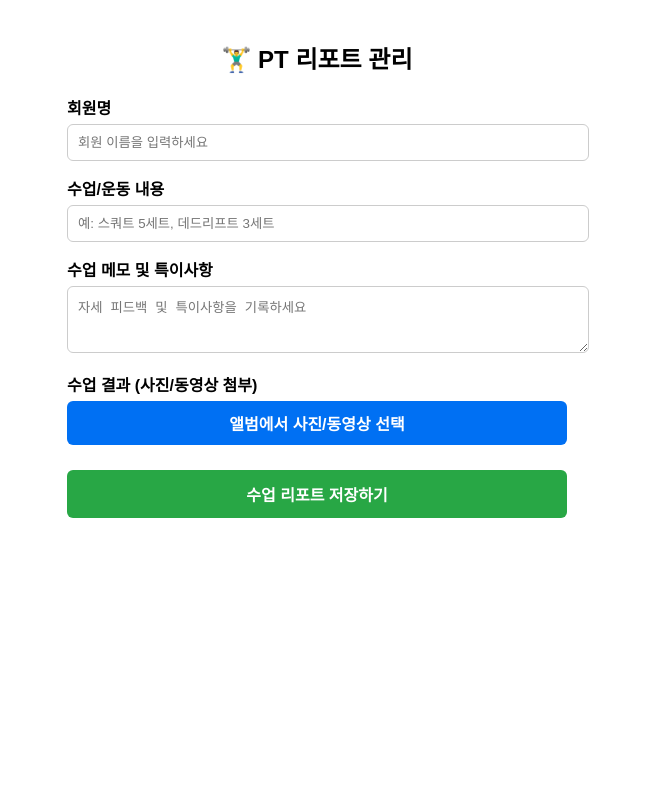
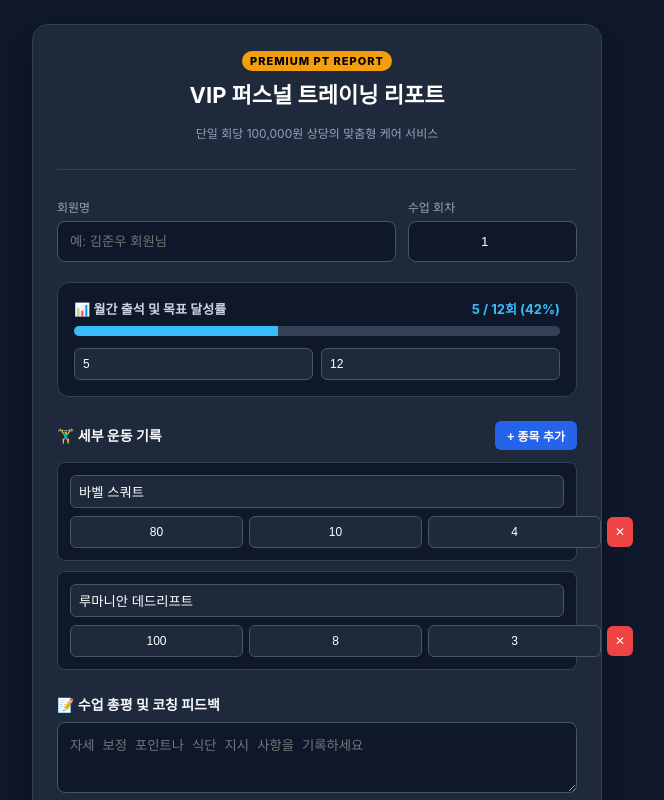
Before and after one commit to a33359003-spec/KIMJUNWOO, a React (Create React App) app: page / in a window 1280 px wide. Shown: the top 800 px of the page, without its empty margins (323-987 px from the left). Built offline with nearby package versions, Linux system fonts and the light colour scheme.

Commit message:
VIP PT 리포트 전체 적용

```diff
--- a/src/App.js
+++ b/src/App.js
@@ -1,154 +1,311 @@
 import React, { useState } from 'react';
 
 function App() {
-  // 수업 입력 데이터 상태
+  // 1. 상태 관리
   const [member, setMember] = useState('');
-  const [exercise, setExercise] = useState('');
+  const [sessionCount, setSessionCount] = useState(1);
+  const [monthlyTarget, setMonthlyTarget] = useState(12); // 월 목표 횟수
+  const [completedSessions, setCompletedSessions] = useState(5); // 진행한 횟수
+
+  // 운동 상세 기록
+  const [exercises, setExercises] = useState([
+    { name: '바벨 스쿼트', weight: '80', reps: '10', sets: '4' },
+    { name: '루마니안 데드리프트', weight: '100', reps: '8', sets: '3' }
+  ]);
+
   const [memo, setMemo] = useState('');
-  const [selectedMedia, setSelectedMedia] = useState(null);
-  const [mediaType, setMediaType] = useState('');
+  const [mediaList, setMediaList] = useState([]); // 다중 사진/동영상 및 설명 저장
 
-  // 사진 및 동영상 파일 선택 처리
-  const handleMediaChange = (e) => {
-    if (e.target.files && e.target.files[0]) {
-      const file = e.target.files[0];
-      const url = URL.createObjectURL(file);
-      setSelectedMedia(url);
+  // 2. 운동 항목 추가/삭제/수정
+  const handleAddExercise = () => {
+    setExercises([...exercises, { name: '', weight: '', reps: '', sets: '' }]);
+  };
 
-      if (file.type.startsWith('video/')) {
-        setMediaType('video');
-      } else {
-        setMediaType('image');
-      }
+  const handleExerciseChange = (index, field, value) => {
+    const updated = [...exercises];
+    updated[index][field] = value;
+    setExercises(updated);
+  };
+
+  const handleRemoveExercise = (index) => {
+    setExercises(exercises.filter((_, i) => i !== index));
+  };
+
+  // 3. 다중 미디어 파일 선택 및 개별 설명 등록
+  const handleMediaUpload = (e) => {
+    if (e.target.files) {
+      const filesArray = Array.from(e.target.files);
+      const newMediaItems = filesArray.map((file) => ({
+        id: Math.random().toString(36).substr(2, 9),
+        url: URL.createObjectURL(file),
+        type: file.type.startsWith('video/') ? 'video' : 'image',
+        caption: ''
+      }));
+      setMediaList((prev) => [...prev, ...newMediaItems]);
     }
   };
 
-  const handleSubmit = (e) => {
-    e.preventDefault();
-    alert('수업 내용이 성공적으로 기록되었습니다!');
+  const handleCaptionChange = (id, text) => {
+    setMediaList((prev) =>
+      prev.map((item) => (item.id === id ? { ...item, caption: text } : item))
+    );
   };
 
+  const handleRemoveMedia = (id) => {
+    setMediaList((prev) => prev.filter((item) => item.id !== id));
+  };
+
+  // 4. 카카오톡 전송 기능 (공유 API & 클립보드 복사)
+  const handleShareKakao = () => {
+    if (!member) {
+      alert('회원 이름을 입력해 주세요.');
+      return;
+    }
+
+    const exerciseDetails = exercises
+      .filter((e) => e.name)
+      .map((e) => `• ${e.name}: ${e.weight}kg / ${e.reps}회 / ${e.sets}세트`)
+      .join('\n');
+
+    const progressPercent = Math.round((completedSessions / monthlyTarget) * 100);
+
+    const shareText =
+`🏆 [VIP PT 리포트]
+👤 회원명: ${member}님 (${sessionCount}회차)
+💰 세션 가치: Premium PT (회당 100,000원)
+📊 월간 목표 달성률: ${completedSessions}/${monthlyTarget}회 (${progressPercent}%)
+
+🏋️‍♂️ [오늘의 수행 운동]
+${exerciseDetails || '기록 없음'}
+
+📝 [트레이너 피드백]
+${memo || '수고 많으셨습니다!'}
+
+📷 미디어 첨부: ${mediaList.length}건`;
+
+    if (navigator.share) {
+      navigator.share({
+        title: `${member}님 PT 리포트`,
+        text: shareText,
+        url: window.location.href,
+      }).catch(() => {});
+    } else {
+      navigator.clipboard.writeText(shareText);
+      alert('리포트 요약 내용이 복사되었습니다! 카카오톡 대화창에 붙여넣기(Paste) 해주세요.');
+    }
+  };
+
+  // 월간 달성률 계산
+  const progressPercentage = Math.min(Math.round((completedSessions / monthlyTarget) * 100), 100);
+
   return (
-    <div style={{ padding: '20px', maxWidth: '500px', margin: '0 auto', fontFamily: 'sans-serif' }}>
-      <h2 style={{ textAlign: 'center', marginBottom: '20px' }}>🏋️‍♂️ PT 리포트 관리</h2>
+    <div style={{ backgroundColor: '#0f172a', minHeight: '100vh', color: '#f8fafc', padding: '24px 16px', fontFamily: '-apple-system, BlinkMacSystemFont, "Segoe UI", Roboto, sans-serif' }}>
+      <div style={{ maxWidth: '520px', margin: '0 auto', backgroundColor: '#1e293b', borderRadius: '16px', border: '1px solid #334155', padding: '24px', boxShadow: '0 20px 25px -5px rgba(0, 0, 0, 0.5)' }}>
 
-      <form onSubmit={handleSubmit} style={{ display: 'flex', flexDirection: 'column', gap: '15px' }}>
-        {/* 회원 선택 */}
-        <div>
-          <label style={{ fontWeight: 'bold', display: 'block', marginBottom: '5px' }}>회원명</label>
-          <input
-            type="text"
-            placeholder="회원 이름을 입력하세요"
-            value={member}
-            onChange={(e) => setMember(e.target.value)}
-            style={{ width: '100%', padding: '10px', borderRadius: '6px', border: '1px solid #ccc' }}
+        {/* 헤더 */}
+        <div style={{ textAlign: 'center', marginBottom: '28px', borderBottom: '1px solid #334155', paddingBottom: '16px' }}>
+          <span style={{ backgroundColor: '#f59e0b', color: '#000', fontSize: '11px', fontWeight: '800', padding: '3px 8px', borderRadius: '12px', letterSpacing: '1px' }}>PREMIUM PT REPORT</span>
+          <h1 style={{ fontSize: '22px', fontWeight: '700', marginTop: '8px', color: '#ffffff' }}>VIP 퍼스널 트레이닝 리포트</h1>
+          <p style={{ color: '#94a3b8', fontSize: '12px', marginTop: '4px' }}>단일 회당 100,000원 상당의 맞춤형 케어 서비스</p>
+        </div>
+
+        {/* 1. 회원 정보 & 회차 */}
+        <div style={{ display: 'grid', gridTemplateColumns: '2fr 1fr', gap: '12px', marginBottom: '20px' }}>
+          <div>
+            <label style={{ fontSize: '12px', color: '#94a3b8', display: 'block', marginBottom: '6px' }}>회원명</label>
+            <input
+              type="text"
+              placeholder="예: 김준우 회원님"
+              value={member}
+              onChange={(e) => setMember(e.target.value)}
+              style={{ width: '100%', padding: '12px', borderRadius: '8px', border: '1px solid #475569', backgroundColor: '#0f172a', color: '#fff', boxSizing: 'border-box' }}
+            />
+          </div>
+          <div>
+            <label style={{ fontSize: '12px', color: '#94a3b8', display: 'block', marginBottom: '6px' }}>수업 회차</label>
+            <input
+              type="number"
+              value={sessionCount}
+              onChange={(e) => setSessionCount(e.target.value)}
+              style={{ width: '100%', padding: '12px', borderRadius: '8px', border: '1px solid #475569', backgroundColor: '#0f172a', color: '#fff', boxSizing: 'border-box', textAlign: 'center' }}
+            />
+          </div>
+        </div>
+
+        {/* 2. 월간 목표 진행 상황 */}
+        <div style={{ backgroundColor: '#0f172a', padding: '16px', borderRadius: '12px', border: '1px solid #334155', marginBottom: '24px' }}>
+          <div style={{ display: 'flex', justifyContent: 'space-between', fontSize: '13px', marginBottom: '8px' }}>
+            <span style={{ color: '#cbd5e1', fontWeight: '600' }}>📊 월간 출석 및 목표 달성률</span>
+            <span style={{ color: '#38bdf8', fontWeight: '700' }}>{completedSessions} / {monthlyTarget}회 ({progressPercentage}%)</span>
+          </div>
+          <div style={{ width: '100%', backgroundColor: '#334155', height: '10px', borderRadius: '5px', overflow: 'hidden' }}>
+            <div style={{ width: `${progressPercentage}%`, backgroundColor: '#38bdf8', height: '100%', transition: 'width 0.3s ease' }}></div>
+          </div>
+          <div style={{ display: 'flex', gap: '8px', marginTop: '12px' }}>
+            <input
+              type="number"
+              placeholder="진행회수"
+              value={completedSessions}
+              onChange={(e) => setCompletedSessions(Number(e.target.value))}
+              style={{ width: '50%', padding: '8px', borderRadius: '6px', border: '1px solid #475569', backgroundColor: '#1e293b', color: '#fff', fontSize: '12px' }}
+            />
+            <input
+              type="number"
+              placeholder="목표회수"
+              value={monthlyTarget}
+              onChange={(e) => setMonthlyTarget(Number(e.target.value))}
+              style={{ width: '50%', padding: '8px', borderRadius: '6px', border: '1px solid #475569', backgroundColor: '#1e293b', color: '#fff', fontSize: '12px' }}
+            />
+          </div>
+        </div>
+
+        {/* 3. 운동 세부 정보 (종목, 무게, 횟수, 세트) */}
+        <div style={{ marginBottom: '24px' }}>
+          <div style={{ display: 'flex', justifyContent: 'space-between', alignItems: 'center', marginBottom: '12px' }}>
+            <label style={{ fontSize: '14px', fontWeight: '700', color: '#f8fafc' }}>🏋️‍♂️ 세부 운동 기록</label>
+            <button
+              type="button"
+              onClick={handleAddExercise}
+              style={{ padding: '6px 12px', backgroundColor: '#2563eb', color: '#fff', border: 'none', borderRadius: '6px', fontSize: '12px', cursor: 'pointer', fontWeight: '600' }}
+            >
+              + 종목 추가
+            </button>
+          </div>
+
+          {exercises.map((item, index) => (
+            <div key={index} style={{ backgroundColor: '#0f172a', padding: '12px', borderRadius: '8px', border: '1px solid #334155', marginBottom: '10px' }}>
+              <input
+                type="text"
+                placeholder="운동 종목 이름"
+                value={item.name}
+                onChange={(e) => handleExerciseChange(index, 'name', e.target.value)}
+                style={{ width: '100%', padding: '8px', borderRadius: '6px', border: '1px solid #475569', backgroundColor: '#1e293b', color: '#fff', marginBottom: '8px', boxSizing: 'border-box' }}
+              />
+              <div style={{ display: 'grid', gridTemplateColumns: '1fr 1fr 1fr auto', gap: '6px', alignItems: 'center' }}>
+                <input
+                  type="text"
+                  placeholder="무게(kg)"
+                  value={item.weight}
+                  onChange={(e) => handleExerciseChange(index, 'weight', e.target.value)}
+                  style={{ padding: '8px', borderRadius: '6px', border: '1px solid #475569', backgroundColor: '#1e293b', color: '#fff', fontSize: '12px', textAlign: 'center' }}
+                />
+                <input
+                  type="text"
+                  placeholder="횟수(회)"
+                  value={item.reps}
+                  onChange={(e) => handleExerciseChange(index, 'reps', e.target.value)}
+                  style={{ padding: '8px', borderRadius: '6px', border: '1px solid #475569', backgroundColor: '#1e293b', color: '#fff', fontSize: '12px', textAlign: 'center' }}
+                />
+                <input
+                  type="text"
+                  placeholder="세트"
+                  value={item.sets}
+                  onChange={(e) => handleExerciseChange(index, 'sets', e.target.value)}
+                  style={{ padding: '8px', borderRadius: '6px', border: '1px solid #475569', backgroundColor: '#1e293b', color: '#fff', fontSize: '12px', textAlign: 'center' }}
+                />
+                <button
+                  type="button"
+                  onClick={() => handleRemoveExercise(index)}
+                  style={{ padding: '8px', backgroundColor: '#ef4444', color: '#fff', border: 'none', borderRadius: '6px', cursor: 'pointer', fontSize: '12px' }}
+                >
+                  ✕
+                </button>
+              </div>
+            </div>
+          ))}
+        </div>
+
+        {/* 4. 피드백 및 특이사항 */}
+        <div style={{ marginBottom: '24px' }}>
+          <label style={{ fontSize: '14px', fontWeight: '700', color: '#f8fafc', display: 'block', marginBottom: '8px' }}>📝 수업 총평 및 코칭 피드백</label>
+          <textarea
+            rows="3"
+            placeholder="자세 보정 포인트나 식단 지시 사항을 기록하세요"
+            value={memo}
+            onChange={(e) => setMemo(e.target.value)}
+            style={{ width: '100%', padding: '12px', borderRadius: '8px', border: '1px solid #475569', backgroundColor: '#0f172a', color: '#fff', boxSizing: 'border-box' }}
           />
         </div>
 
-        {/* 운동 내용 */}
-        <div>
-          <label style={{ fontWeight: 'bold', display: 'block', marginBottom: '5px' }}>수업/운동 내용</label>
+        {/* 5. 사진/동영상 다중 첨부 및 설명 작성 */}
+        <div style={{ marginBottom: '28px' }}>
+          <label style={{ fontSize: '14px', fontWeight: '700', color: '#f8fafc', display: 'block', marginBottom: '8px' }}>📷 운동 미디어 첨부 (여러 장 가능)</label>
+          <label
+            htmlFor="multi-media-upload"
+            style={{
+              padding: '14px',
+              backgroundColor: '#3b82f6',
+              color: 'white',
+              borderRadius: '8px',
+              cursor: 'pointer',
+              fontWeight: '700',
+              display: 'block',
+              textAlign: 'center',
+              boxSizing: 'border-box',
+              border: '1px dashed #60a5fa'
+            }}
+          >
+            + 앨범에서 사진/동영상 여러 개 선택
+          </label>
           <input
-            type="text"
-            placeholder="예: 스쿼트 5세트, 데드리프트 3세트"
-            value={exercise}
-            onChange={(e) => setExercise(e.target.value)}
-            style={{ width: '100%', padding: '10px', borderRadius: '6px', border: '1px solid #ccc' }}
+            id="multi-media-upload"
+            type="file"
+            multiple
+            onChange={handleMediaUpload}
+            style={{ display: 'none' }}
           />
+
+          {/* 미디어 목록 및 설명 입력 칸 */}
+          {mediaList.map((media) => (
+            <div key={media.id} style={{ marginTop: '16px', backgroundColor: '#0f172a', padding: '12px', borderRadius: '8px', border: '1px solid #334155' }}>
+              {media.type === 'image' ? (
+                <img src={media.url} alt="첨부 사진" style={{ width: '100%', maxHeight: '220px', objectFit: 'cover', borderRadius: '6px' }} />
+              ) : (
+                <video src={media.url} controls style={{ width: '100%', maxHeight: '220px', borderRadius: '6px' }} />
+              )}
+              <input
+                type="text"
+                placeholder="이 사진/동영상에 대한 설명을 적어주세요 (예: 스쿼트 하단 자세)"
+                value={media.caption}
+                onChange={(e) => handleCaptionChange(media.id, e.target.value)}
+                style={{ width: '100%', padding: '8px', marginTop: '8px', borderRadius: '6px', border: '1px solid #475569', backgroundColor: '#1e293b', color: '#fff', boxSizing: 'border-box', fontSize: '12px' }}
+              />
+              <button
+                type="button"
+                onClick={() => handleRemoveMedia(media.id)}
+                style={{ marginTop: '8px', width: '100%', padding: '6px', backgroundColor: '#ef4444', color: '#fff', border: 'none', borderRadius: '6px', fontSize: '12px', cursor: 'pointer' }}
+              >
+                삭제
+              </button>
+            </div>
+          ))}
         </div>
 
-        {/* 특이사항 메모 */}
-        <div>
-          <label style={{ fontWeight: 'bold', display: 'block', marginBottom: '5px' }}>수업 메모 및 특이사항</label>
-          <textarea
-            rows="3"
-            placeholder="자세 피드백 및 특이사항을 기록하세요"
-            value={memo}
-            onChange={(e) => setMemo(e.target.value)}
-            style={{ width: '100%', padding: '10px', borderRadius: '6px', border: '1px solid #ccc' }}
-          />
-        </div>
-
-        {/* 수업 사진 및 동영상 첨부 (앨범 호환) */}
-        <div>
-          <label style={{ fontWeight: 'bold', display: 'block', marginBottom: '5px' }}>수업 결과 (사진/동영상 첨부)</label>
-          <label
-            htmlFor="media-upload"
-            style={{
-              padding: '10px 15px',
-              backgroundColor: '#0070f3',
-              color: 'white',
-              borderRadius: '6px',
-              cursor: 'pointer',
-              fontWeight: 'bold',
-              display: 'inline-block',
-              textAlign: 'center',
-              width: '100%',
-              boxSizing: 'border-box'
-            }}
-          >
-            앨범에서 사진/동영상 선택
-          </label>
-          <input
-            id="media-upload"
-            type="file"
-            onChange={handleMediaChange}
-            style={{ display: 'none' }}
-          />
-        </div>
-
-        {/* 미디어 미리보기 */}
-        {selectedMedia && (
-          <div style={{ marginTop: '10px', textAlign: 'center' }}>
-            {mediaType === 'image' ? (
-              <img
-                src={selectedMedia}
-                alt="수업 결과 사진"
-                style={{ width: '100%', maxHeight: '250px', objectFit: 'cover', borderRadius: '6px' }}
-              />
-            ) : (
-              <video
-                src={selectedMedia}
-                controls
-                style={{ width: '100%', maxHeight: '250px', borderRadius: '6px' }}
-              />
-            )}
-            <button
-              type="button"
-              onClick={() => { setSelectedMedia(null); setMediaType(''); }}
-              style={{
-                marginTop: '8px',
-                padding: '5px 10px',
-                backgroundColor: '#ff4d4f',
-                color: 'white',
-                border: 'none',
-                borderRadius: '4px',
-                cursor: 'pointer'
-              }}
-            >
-              첨부 삭제
-            </button>
-          </div>
-        )}
-
-        {/* 저장 버튼 */}
+        {/* 6. 카카오톡 전송 버튼 */}
         <button
-          type="submit"
+          type="button"
+          onClick={handleShareKakao}
           style={{
-            padding: '12px',
-            backgroundColor: '#28a745',
-            color: 'white',
+            width: '100%',
+            padding: '16px',
+            backgroundColor: '#fee500',
+            color: '#000000',
             border: 'none',
-            borderRadius: '6px',
-            fontWeight: 'bold',
+            borderRadius: '10px',
+            fontWeight: '800',
             fontSize: '16px',
             cursor: 'pointer',
-            marginTop: '10px'
+            display: 'flex',
+            alignItems: 'center',
+            justifyContent: 'center',
+            gap: '8px',
+            boxShadow: '0 4px 12px rgba(254, 229, 0, 0.2)'
           }}
         >
-          수업 리포트 저장하기
+          💬 카카오톡으로 리포트 전송하기
         </button>
-      </form>
+
+      </div>
     </div>
   );
 }
```
